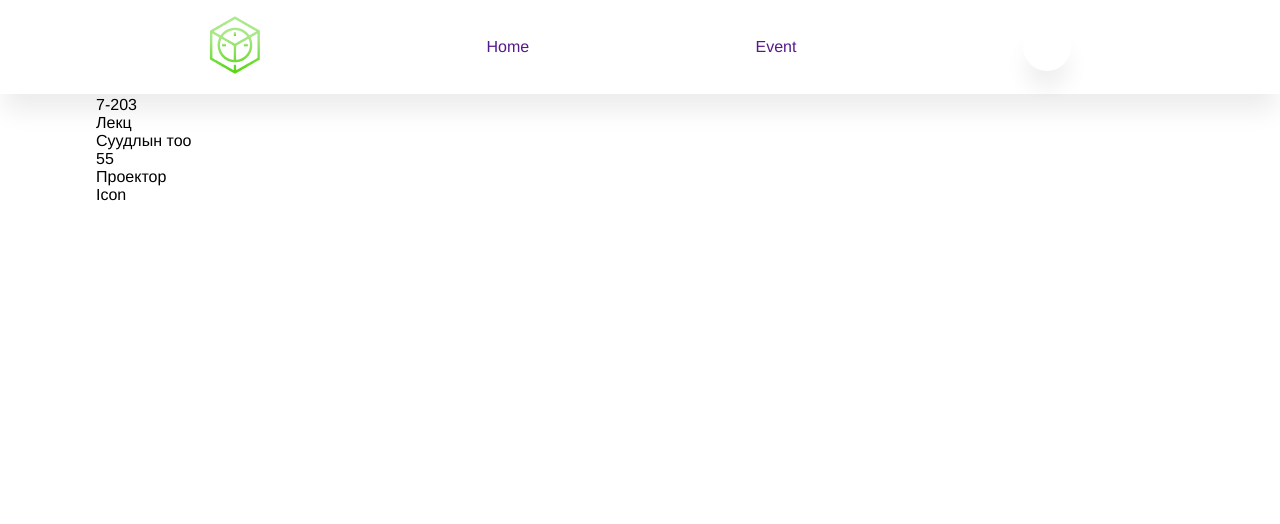
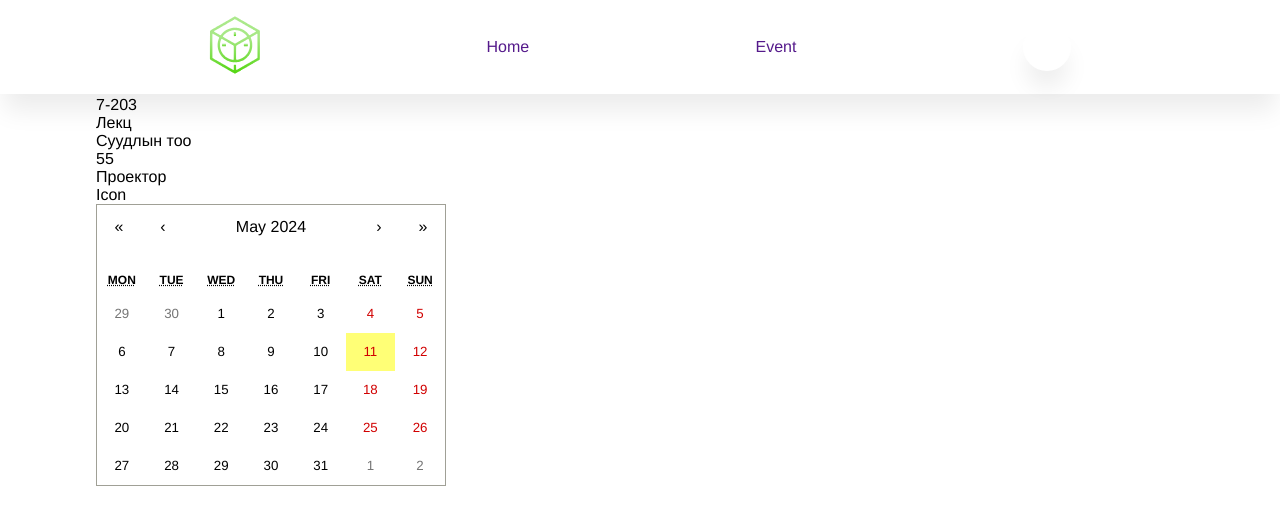
Before and after one commit to Margadbt/hackathon, a Next.js app: page /room in a window 1280 px wide. Shown: the top 524 px of the page. Built offline with nearby package versions, Linux system fonts and the light colour scheme.

Commit message:
calendar added on calendar details

```diff
--- a/components/RoomDetailCard/index.jsx
+++ b/components/RoomDetailCard/index.jsx
@@ -1,3 +1,7 @@
+import React from "react";
+import Calendar from "react-calendar";
+import 'react-calendar/dist/Calendar.css';
+
 export default function RoomDetailCard() {
   return (
       <div>
@@ -9,6 +13,7 @@ export default function RoomDetailCard() {
           <div>
             <p>Проектор</p>Icon
           </div>
+            <Calendar></Calendar>
         </div>
       </div>
   );
--- a/package.json
+++ b/package.json
@@ -9,8 +9,10 @@
     "lint": "next lint"
   },
   "dependencies": {
+    "@natscale/react-calendar": "^0.0.0-beta.26",
+    "next": "14.2.3",
     "react": "^18",
-    "react-dom": "^18",
-    "next": "14.2.3"
+    "react-calendar": "^5.0.0",
+    "react-dom": "^18"
   }
 }
```
Also changed, not shown: 1 other file (tests, documents, lock files or other folders). Lines whose indentation alone changed are shown as unchanged.
